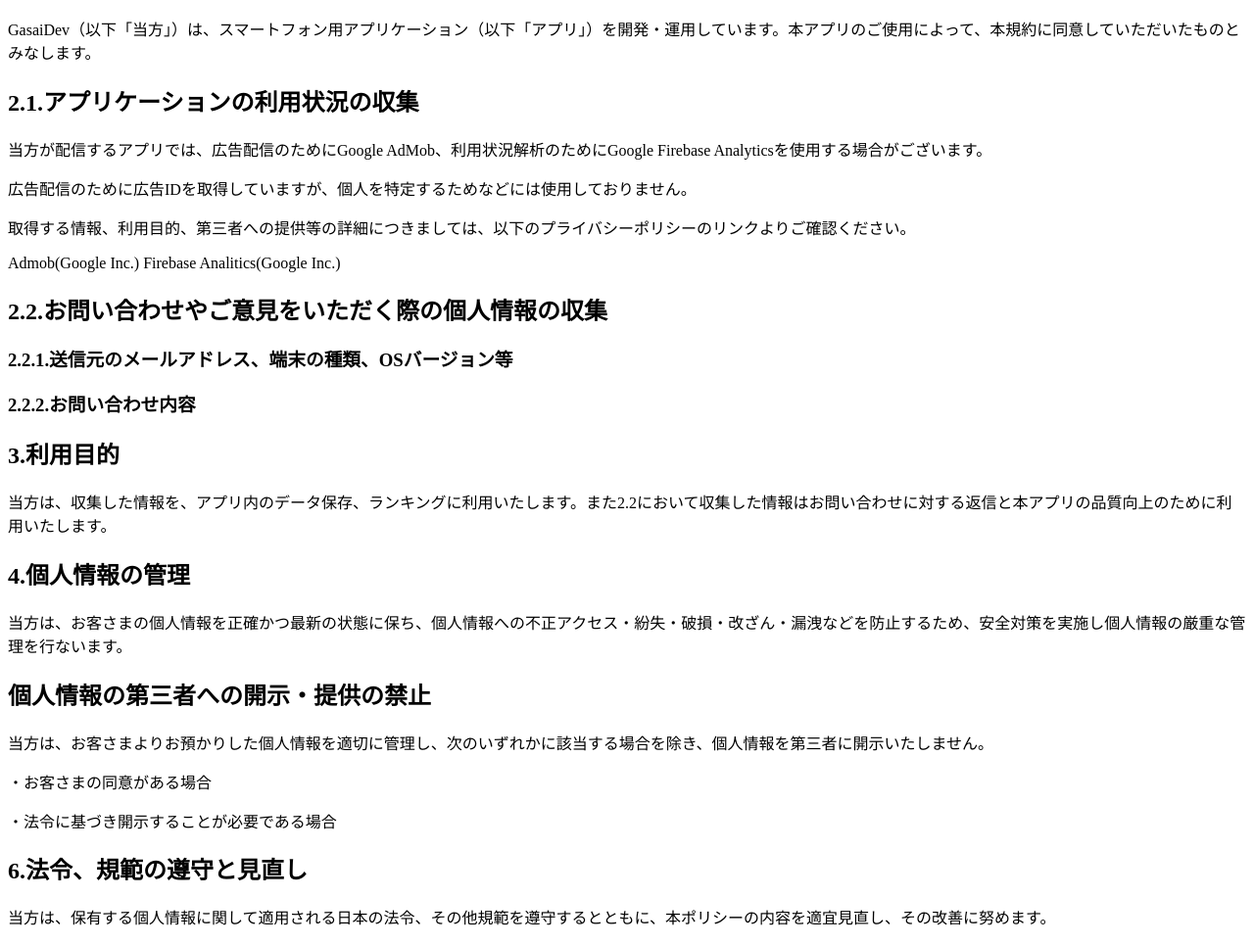
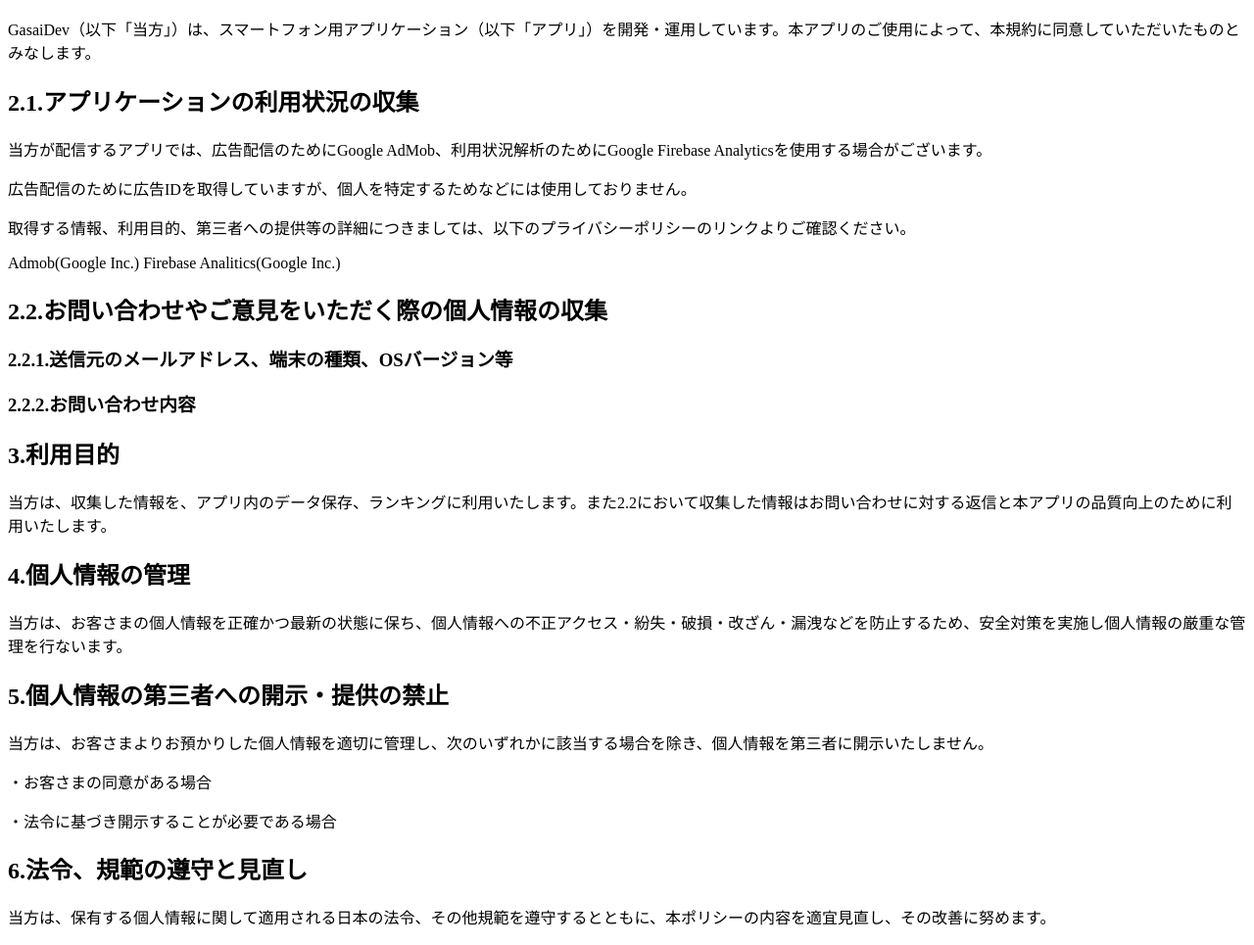
Before and after one commit to gasaiYuko/gasaiYuko.github.io, a plain HTML site: page docs/index.html in a window 1280 px wide. Shown: the part 127-1092 px from the top of the page at 98% size. Drawn offline with Linux system fonts and the light colour scheme.

Commit message:
Update index.html

```diff
--- a/docs/index.html
+++ b/docs/index.html
@@ -21,7 +21,7 @@
       <p>当方は、収集した情報を、アプリ内のデータ保存、ランキングに利用いたします。また2.2において収集した情報はお問い合わせに対する返信と本アプリの品質向上のために利用いたします。</p>
       <h2>4.個人情報の管理</h2>
       <p>当方は、お客さまの個人情報を正確かつ最新の状態に保ち、個人情報への不正アクセス・紛失・破損・改ざん・漏洩などを防止するため、安全対策を実施し個人情報の厳重な管理を行ないます。</p>
-      <h2>個人情報の第三者への開示・提供の禁止</h2>
+      <h2>5.個人情報の第三者への開示・提供の禁止</h2>
       <p>当方は、お客さまよりお預かりした個人情報を適切に管理し、次のいずれかに該当する場合を除き、個人情報を第三者に開示いたしません。</p>
       <p>・お客さまの同意がある場合</p>
       <p>・法令に基づき開示することが必要である場合</p>
```
